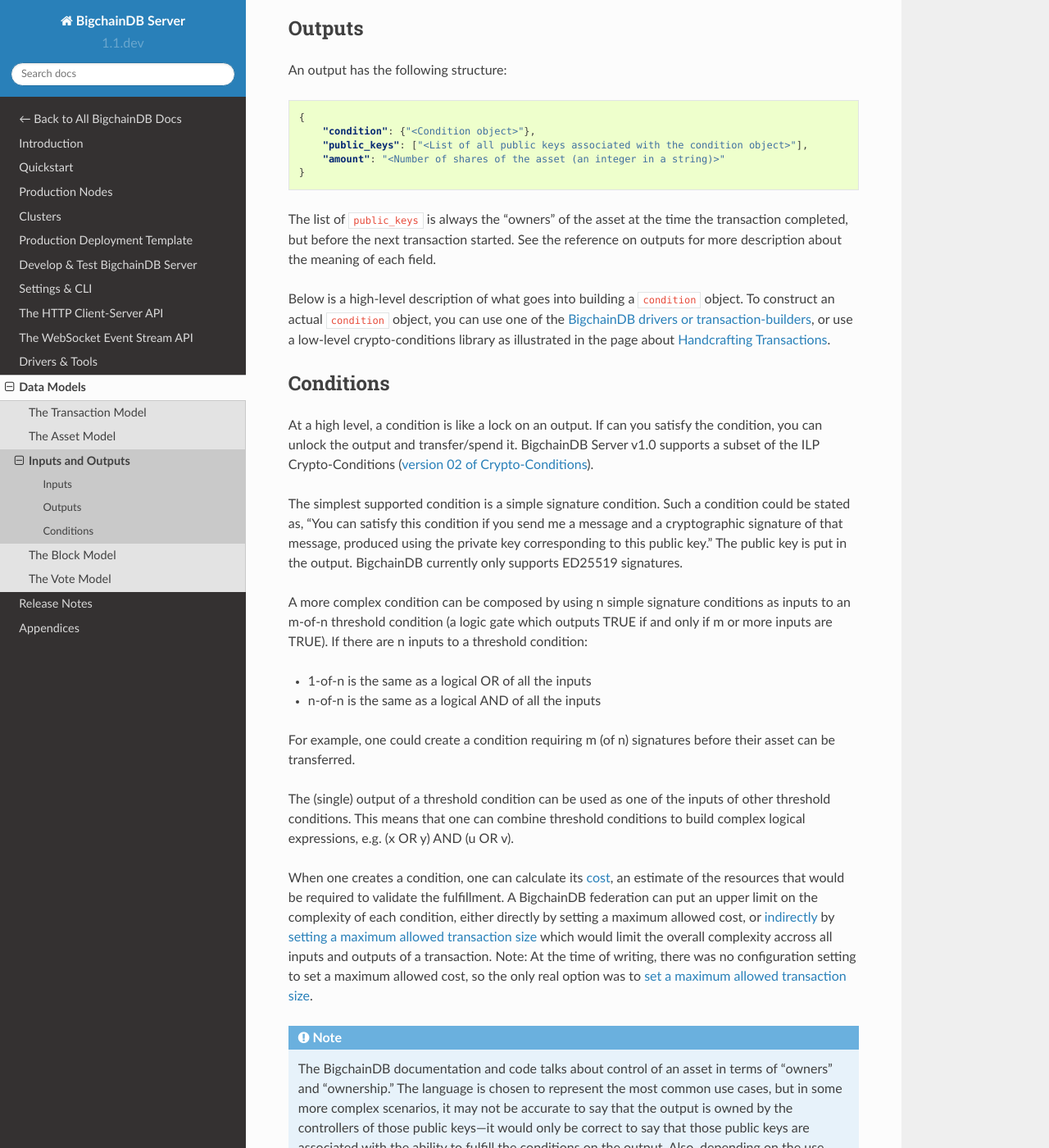
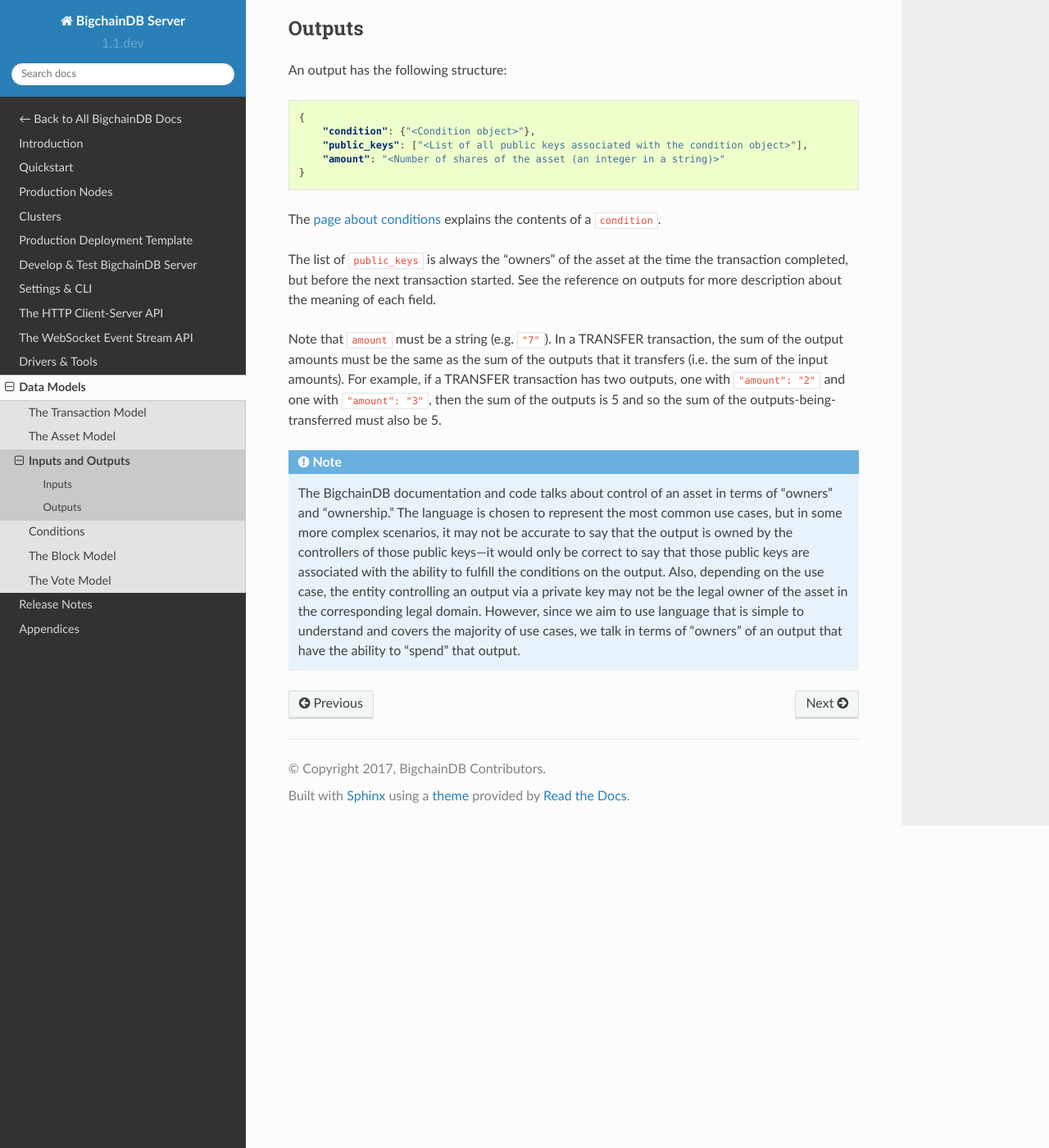
Before and after one commit to bigchaindb/bigchaindb, a Sphinx documentation site: the page built from docs/server/source/data-models/inputs-outputs.rst, in a window 1280 px wide and 1400 px high, scrolled down 939 px. Shown: the whole window at 82% size. Built offline with Sphinx 7.4.7 and the Read the Docs theme 2.0.0, drawn with Linux system fonts in a browser that asks for light colours; pages that are not in the unit, such as notebooks, are missing from menus.

Commit message:
New docs page re contents of a condition

```diff
--- a/docs/server/source/data-models/index.rst
+++ b/docs/server/source/data-models/index.rst
@@ -15,5 +15,6 @@
    transaction-model
    asset-model
    inputs-outputs
+   conditions
    block-model
    vote-model
--- a/docs/server/source/data-models/inputs-outputs.rst
+++ b/docs/server/source/data-models/inputs-outputs.rst
@@ -47,55 +47,13 @@
        "amount": "<Number of shares of the asset (an integer in a string)>"
    }
 
+The :ref:`page about conditions <Conditions>` explains the contents of a ``condition``.
+
 The list of ``public_keys`` is always the "owners" of the asset at the time the transaction completed, but before the next transaction started.
 See the reference on :ref:`outputs <Output>` for more description about the meaning of each field.
 
-Below is a high-level description of what goes into building a ``condition`` object.
-To construct an actual ``condition`` object, you can use one of the
-:ref:`BigchainDB drivers or transaction-builders <Drivers & Tools>`,
-or use a low-level crypto-conditions library as illustrated
-in the page about `Handcrafting Transactions <https://docs.bigchaindb.com/projects/py-driver/en/latest/handcraft.html>`_.
-
-
-Conditions
-----------
-
-At a high level, a condition is like a lock on an output.
-If can you satisfy the condition, you can unlock the output and transfer/spend it.
-BigchainDB Server v1.0 supports a subset of the ILP Crypto-Conditions
-(`version 02 of Crypto-Conditions <https://tools.ietf.org/html/draft-thomas-crypto-conditions-02>`_).
-
-The simplest supported condition is a simple signature condition.
-Such a condition could be stated as,
-"You can satisfy this condition
-if you send me a message and a cryptographic signature of that message,
-produced using the private key corresponding to this public key."
-The public key is put in the output.
-BigchainDB currently only supports ED25519 signatures.
-
-A more complex condition can be composed by using n simple signature conditions as inputs to an m-of-n threshold condition (a logic gate which outputs TRUE if and only if m or more inputs are TRUE). If there are n inputs to a threshold condition:
-
-* 1-of-n is the same as a logical OR of all the inputs
-* n-of-n is the same as a logical AND of all the inputs
-
-For example, one could create a condition requiring m (of n) signatures before their asset can be transferred.
-
-The (single) output of a threshold condition can be used as one of the inputs of other threshold conditions. This means that one can combine threshold conditions to build complex logical expressions, e.g. (x OR y) AND (u OR v).
-
-When one creates a condition, one can calculate its
-`cost <https://tools.ietf.org/html/draft-thomas-crypto-conditions-02#section-7.2.2>`_,
-an estimate of the resources that would be required to validate the fulfillment.
-A BigchainDB federation can put an upper limit on the complexity of each
-condition, either directly by setting a maximum allowed cost,
-or
-`indirectly <https://github.com/bigchaindb/bigchaindb/issues/356#issuecomment-288085251>`_
-by :ref:`setting a maximum allowed transaction size <Enforcing a Max Transaction Size>`
-which would limit
-the overall complexity accross all inputs and outputs of a transaction.
-Note: At the time of writing, there was no configuration setting
-to set a maximum allowed cost,
-so the only real option was to
-:ref:`set a maximum allowed transaction size <Enforcing a Max Transaction Size>`.
+Note that ``amount`` must be a string (e.g. ``"7"``).
+In a TRANSFER transaction, the sum of the output amounts must be the same as the sum of the outputs that it transfers (i.e. the sum of the input amounts). For example, if a TRANSFER transaction has two outputs, one with ``"amount": "2"`` and one with ``"amount": "3"``, then the sum of the outputs is 5 and so the sum of the outputs-being-transferred must also be 5.
 
 
 .. note::
```
Also changed, not shown: docs/server/source/data-models/conditions.rst (added, +102 -0 lines), docs/server/source/_static/Conditions_Circuit_Diagram.png (added).
